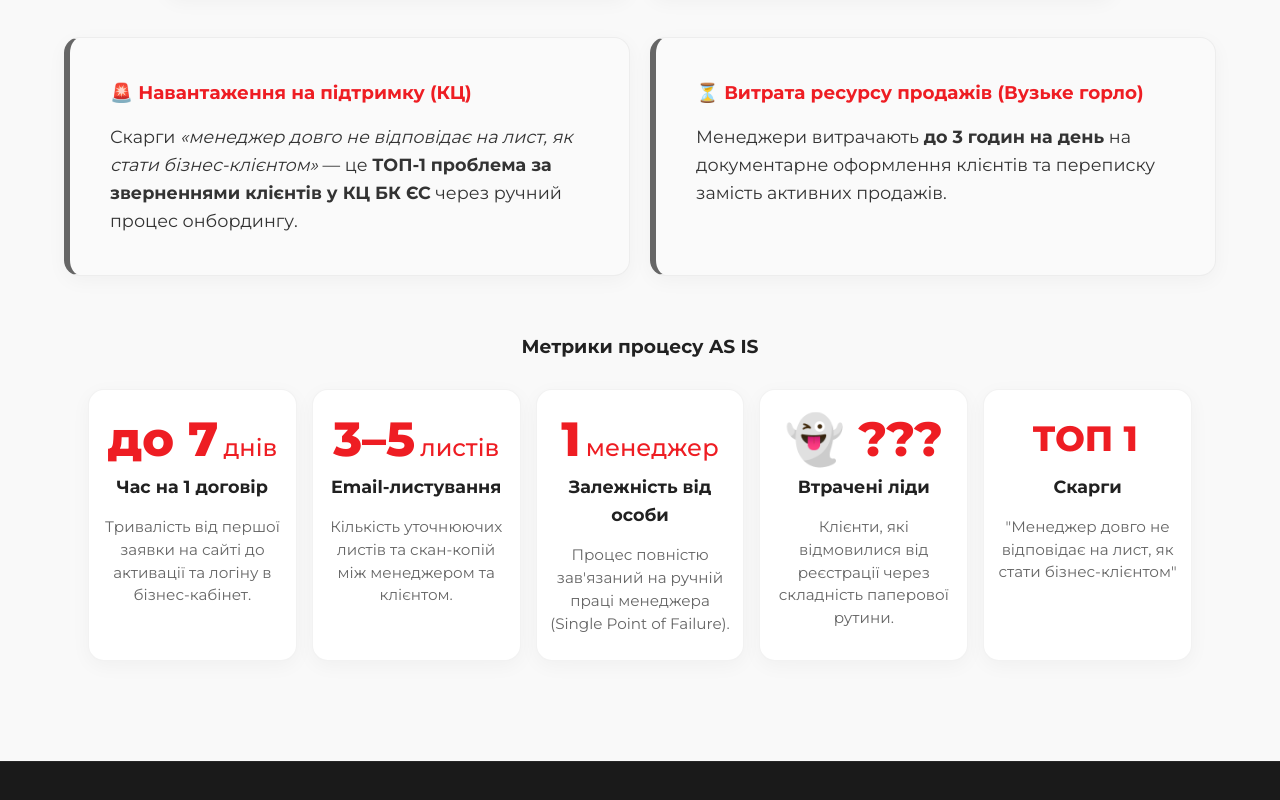
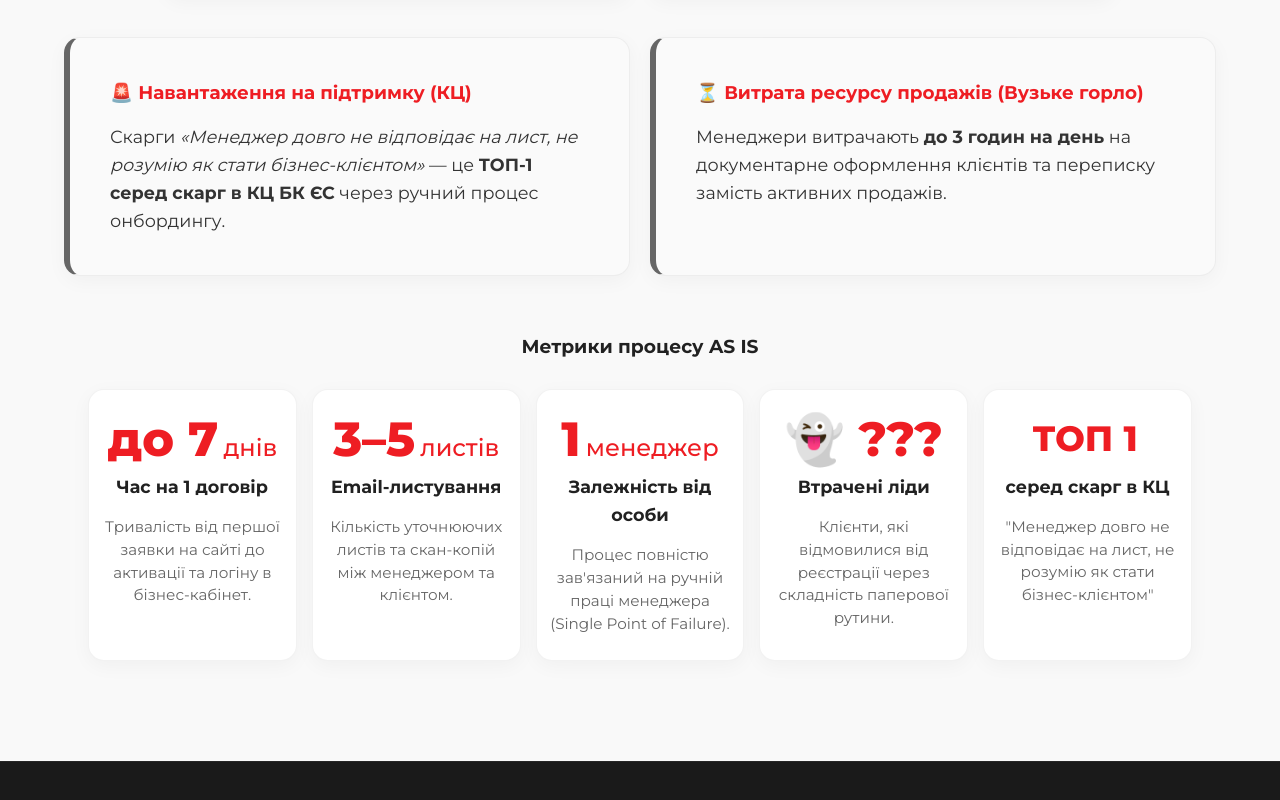
Before and after one commit to Alex2909q/digital-onboarding, a plain HTML site: page index.html in a window 1280 px wide. Shown: the part 2961-3761 px from the top of the page. Drawn offline with Linux system fonts and the light colour scheme.

Commit message:
Update AS IS metric 5 title and description to exact wording requested

```diff
--- a/index.html
+++ b/index.html
@@ -64,7 +64,7 @@
                     <h2 class="card-title">❌ ПРОБЛЕМА (Поточний процес)</h2>
                     <div class="process-accent">Займає більше 1 тижня</div>
                     <ul class="feature-list">
-                        <li><strong>ТОП-1 скарга клієнтів:</strong> Менеджер довго не відповідає на лист «Як стати бізнес-клієнтом».</li>
+                        <li><strong>ТОП-1 серед скарг в КЦ:</strong> «Менеджер довго не відповідає на лист, не розумію як стати бізнес-клієнтом».</li>
                         <li><strong>Email/дзвінок:</strong> ручний запуск онбордингу та збір даних.</li>
                         <li><strong>Листи-уточнення:</strong> 3–5 листів менеджера для збору інформації.</li>
                         <li><strong>Паперовий підпис:</strong> друк, підпис ручкою, сканування та пересилання.</li>
@@ -149,7 +149,7 @@
                 <div class="review-card pain-card scroll-fade stagger-1" style="border-left-color: var(--text-grey); background: #fafafa;">
                     <div style="font-size: 1.15rem; font-weight: 700; color: var(--np-red); margin-bottom: 15px;">🚨 Навантаження на підтримку (КЦ)</div>
                     <p class="review-text" style="margin-bottom: 0; color: #333;">
-                        Скарги <em>«менеджер довго не відповідає на лист, як стати бізнес-клієнтом»</em> — це <strong>ТОП-1 проблема за зверненнями клієнтів у КЦ БК ЄС</strong> через ручний процес онбордингу.
+                        Скарги <em>«Менеджер довго не відповідає на лист, не розумію як стати бізнес-клієнтом»</em> — це <strong>ТОП-1 серед скарг в КЦ БК ЄС</strong> через ручний процес онбордингу.
                     </p>
                 </div>
 
@@ -194,8 +194,8 @@
 
                 <div class="stat-card scroll-fade stagger-5">
                     <div class="stat-value stat-value-anim" style="font-size: 2.2rem; line-height: 1.36; color: var(--np-red);" data-anim-type="complaints">ТОП 1</div>
-                    <div class="stat-title">Скарги</div>
-                    <div class="stat-desc">"Менеджер довго не відповідає на лист, як стати бізнес-клієнтом"</div>
+                    <div class="stat-title">серед скарг в КЦ</div>
+                    <div class="stat-desc">"Менеджер довго не відповідає на лист, не розумію як стати бізнес-клієнтом"</div>
                 </div>
             </div>
         </div>
```
Also changed, not shown: 1 other file.
